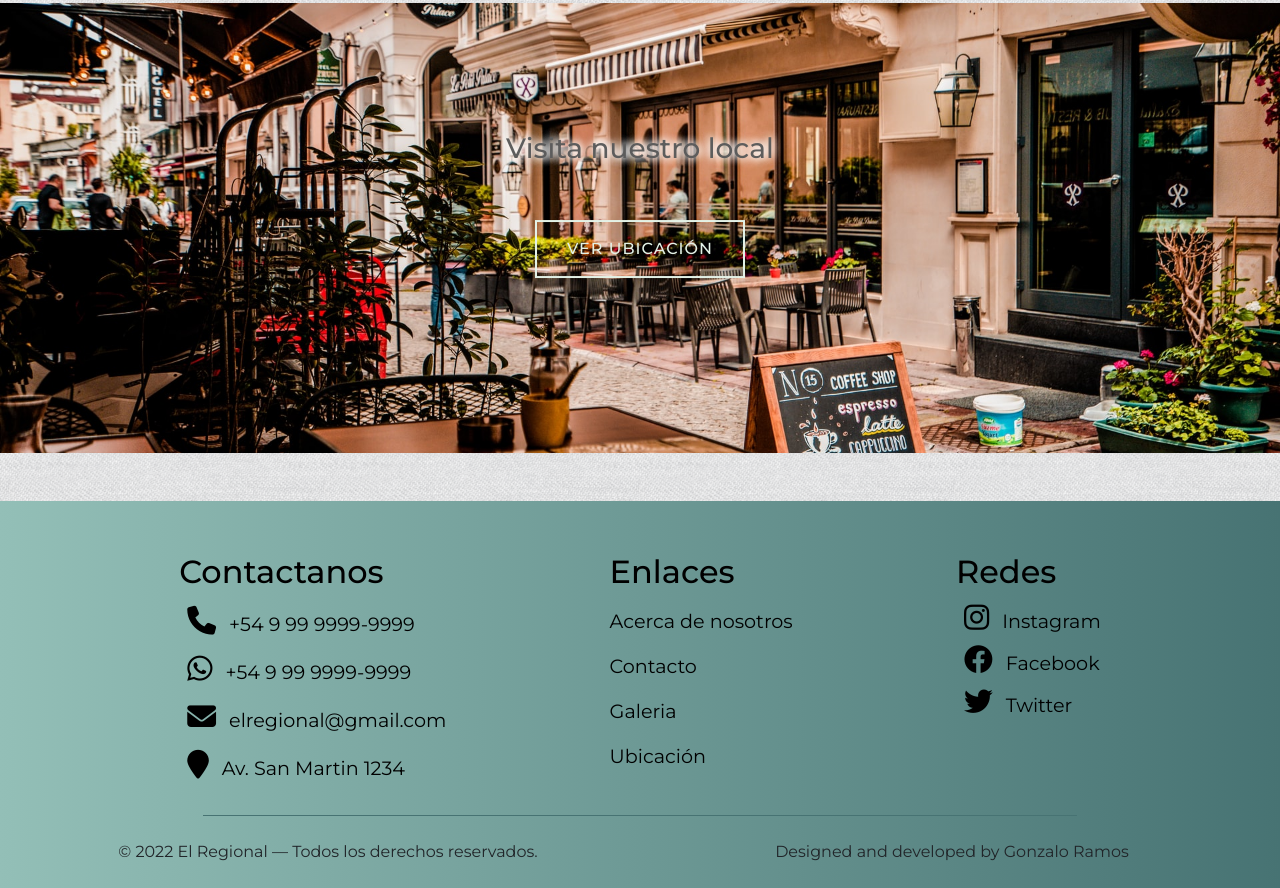
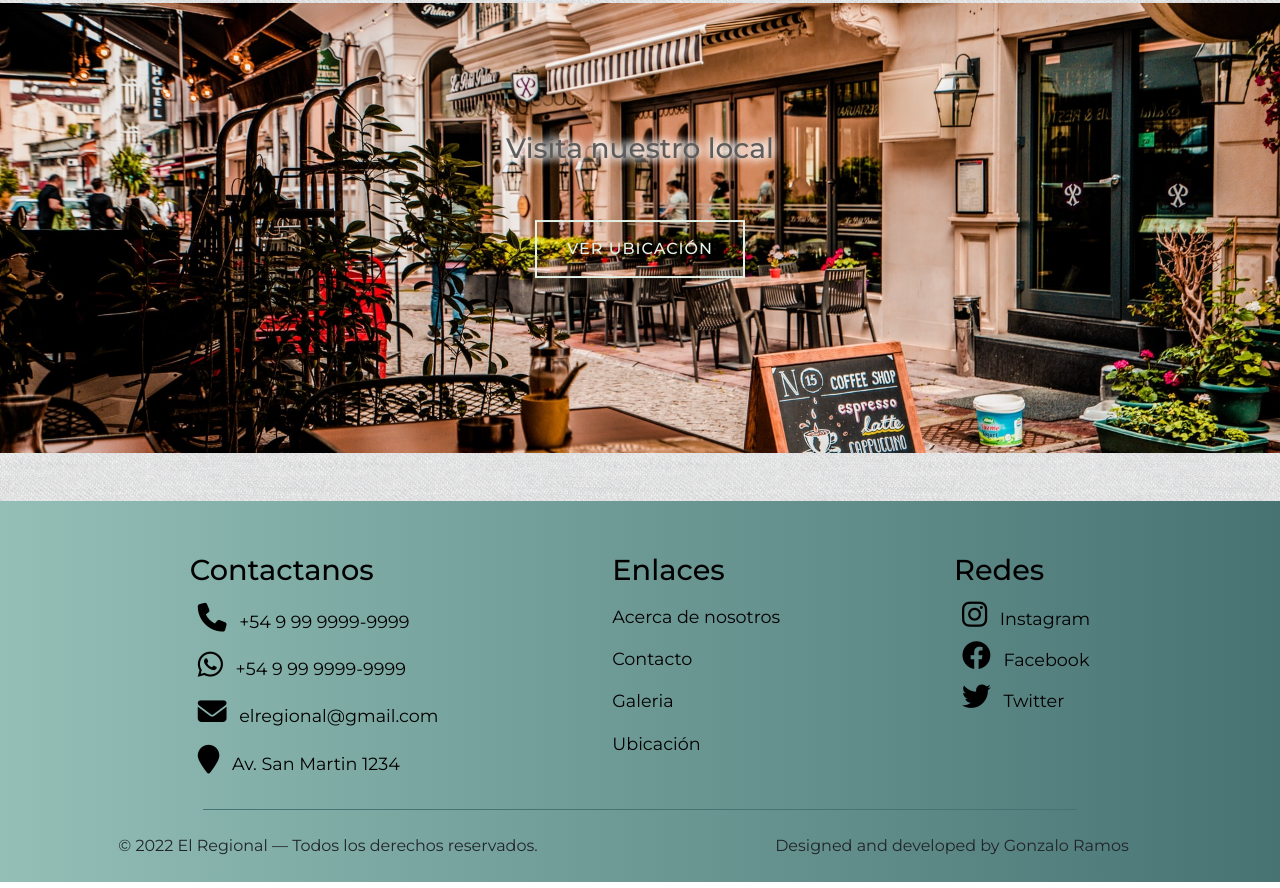
Before and after one commit to Gonza857/entregaProyecto3, a plain HTML site: page index.html in a window 1280 px wide. Shown: the part 2171-3059 px from the top of the page. Drawn offline with nearby package versions, Linux system fonts and the light colour scheme; a web font is replaced by a local one.

Commit message:
arreglos 3

```diff
--- a/css/scss/_footer.scss
+++ b/css/scss/_footer.scss
@@ -6,7 +6,7 @@
     color: #000;
     font-size: 1.4rem;
     @media (min-width:1200px) {
-        font-size: 2rem;
+        font-size: 1.8rem;
     }
 }
 .footerData {
@@ -14,7 +14,7 @@
     color: #000;
     padding: 5px 0px;
     @media (min-width:1200px) {
-        font-size: 1.2rem;
+        font-size: 1.1rem;
     }
 }
 .footerLinks {
@@ -23,7 +23,7 @@
     color: #000;
     padding: 5px 0px;
     @media (min-width:1200px) {
-        font-size: 1.2rem;
+        font-size: 1.1rem;
     }
     &:hover {
         color: #000;
```
Also changed, not shown: css/style.css.
